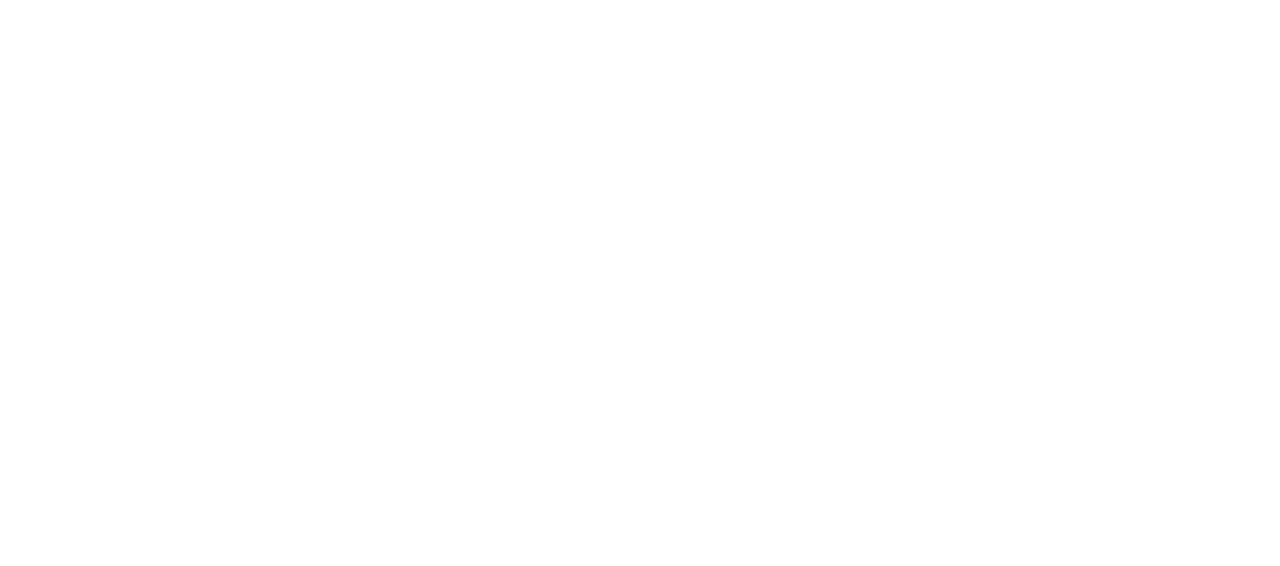
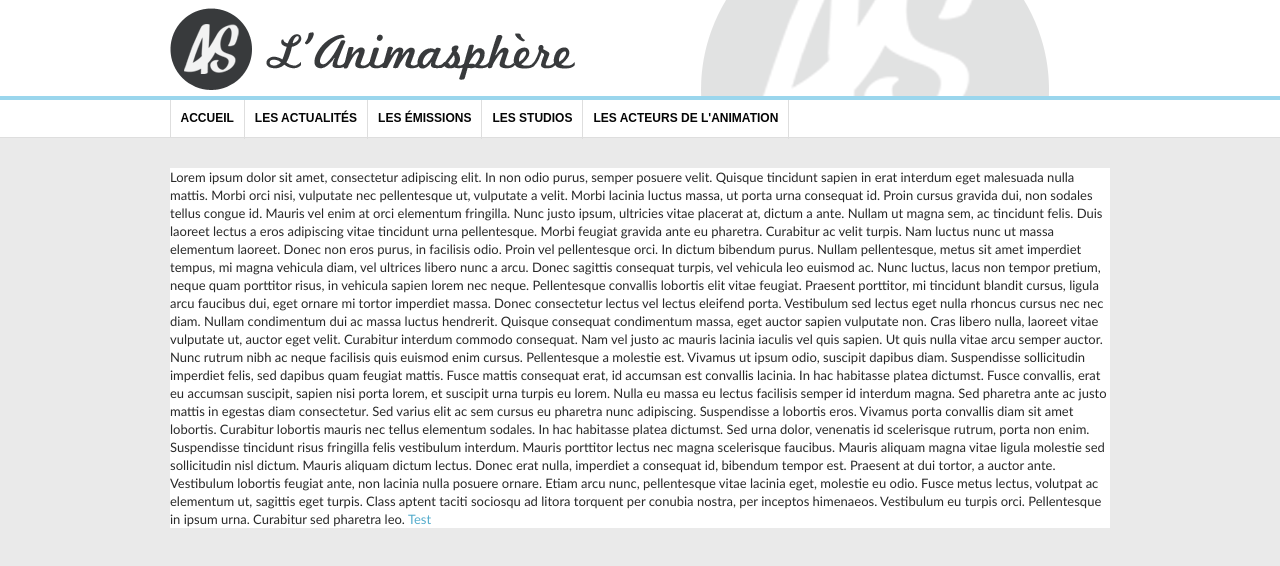
Before and after one commit to Torejy/anms-design, a plain HTML site: page index.html in a window 1280 px wide. Drawn offline with Linux system fonts and the light colour scheme.

Commit message:
Ajout du header et debut du menu

```diff
--- a/index.html
+++ b/index.html
@@ -11,7 +11,6 @@
 
         <meta charset="utf-8" />
         <link rel="stylesheet/less" type="text/css" href="less/style.less">
-        <link rel="stylesheet/less" type="text/css" href="less/bootstrap/bootstrap.less">
         <title>
         	Animasphère.fr ─ Site francophone dédié à l'animation : actualités, articles, émissions, interviews…
         </title>
@@ -19,6 +18,48 @@
         <script src="js/less.js" type="text/javascript"></script>
     </head>
     <body>
+    	<div class="header">
+    		<div class="logo">
+    			<div class="part1">
+    				<a href="anms-design/">
+	    				<img src="img/header/logo.png" alt="l'Animasphère">
+	    			</a>
+    			</div>
+    			<div class="part2">
+    				<img src="img/header/logo_pale.png">
+    			</div>
+    		</div>
+    		<div class="navbar">
+			  	<div class="navbar-inner">
+			    	<div class="container">
+			    		<div class="nav-collapse">
+				        	<ul class="nav">
+						 	 	<li>
+							    	<a href="#">Accueil</a>
+							  	</li>
+							  	<li><a href="#">Les actualités</a></li>
+							  	<li><a href="#">Les émissions</a></li>
+							  	<li><a href="#">Les studios</a></li>
+							  	<li><a href="#">Les acteurs de l'animation</a></li>
+							</ul>
+			        	</div>
+			    	</div>
+			  	</div>
+			</div>
+    	</div>
 
+    	<div class="container">
+
+	    	Lorem ipsum dolor sit amet, consectetur adipiscing elit. In non odio purus, semper posuere velit. Quisque tincidunt sapien in erat interdum eget malesuada nulla mattis. Morbi orci nisi, vulputate nec pellentesque ut, vulputate a velit. Morbi lacinia luctus massa, ut porta urna consequat id. Proin cursus gravida dui, non sodales tellus congue id. Mauris vel enim at orci elementum fringilla. Nunc justo ipsum, ultricies vitae placerat at, dictum a ante. Nullam ut magna sem, ac tincidunt felis. Duis laoreet lectus a eros adipiscing vitae tincidunt urna pellentesque. Morbi feugiat gravida ante eu pharetra. Curabitur ac velit turpis. Nam luctus nunc ut massa elementum laoreet. Donec non eros purus, in facilisis odio.
+
+			Proin vel pellentesque orci. In dictum bibendum purus. Nullam pellentesque, metus sit amet imperdiet tempus, mi magna vehicula diam, vel ultrices libero nunc a arcu. Donec sagittis consequat turpis, vel vehicula leo euismod ac. Nunc luctus, lacus non tempor pretium, neque quam porttitor risus, in vehicula sapien lorem nec neque. Pellentesque convallis lobortis elit vitae feugiat. Praesent porttitor, mi tincidunt blandit cursus, ligula arcu faucibus dui, eget ornare mi tortor imperdiet massa. Donec consectetur lectus vel lectus eleifend porta.
+
+			Vestibulum sed lectus eget nulla rhoncus cursus nec nec diam. Nullam condimentum dui ac massa luctus hendrerit. Quisque consequat condimentum massa, eget auctor sapien vulputate non. Cras libero nulla, laoreet vitae vulputate ut, auctor eget velit. Curabitur interdum commodo consequat. Nam vel justo ac mauris lacinia iaculis vel quis sapien. Ut quis nulla vitae arcu semper auctor. Nunc rutrum nibh ac neque facilisis quis euismod enim cursus. Pellentesque a molestie est. Vivamus ut ipsum odio, suscipit dapibus diam. Suspendisse sollicitudin imperdiet felis, sed dapibus quam feugiat mattis. Fusce mattis consequat erat, id accumsan est convallis lacinia. In hac habitasse platea dictumst. Fusce convallis, erat eu accumsan suscipit, sapien nisi porta lorem, et suscipit urna turpis eu lorem. Nulla eu massa eu lectus facilisis semper id interdum magna. Sed pharetra ante ac justo mattis in egestas diam consectetur.
+
+			Sed varius elit ac sem cursus eu pharetra nunc adipiscing. Suspendisse a lobortis eros. Vivamus porta convallis diam sit amet lobortis. Curabitur lobortis mauris nec tellus elementum sodales. In hac habitasse platea dictumst. Sed urna dolor, venenatis id scelerisque rutrum, porta non enim. Suspendisse tincidunt risus fringilla felis vestibulum interdum. Mauris porttitor lectus nec magna scelerisque faucibus.
+
+			Mauris aliquam magna vitae ligula molestie sed sollicitudin nisl dictum. Mauris aliquam dictum lectus. Donec erat nulla, imperdiet a consequat id, bibendum tempor est. Praesent at dui tortor, a auctor ante. Vestibulum lobortis feugiat ante, non lacinia nulla posuere ornare. Etiam arcu nunc, pellentesque vitae lacinia eget, molestie eu odio. Fusce metus lectus, volutpat ac elementum ut, sagittis eget turpis. Class aptent taciti sociosqu ad litora torquent per conubia nostra, per inceptos himenaeos. Vestibulum eu turpis orci. Pellentesque in ipsum urna. Curabitur sed pharetra leo.
+	    	<a href="#"> Test</a>
+    	</div>
     </body>
 </html>
--- a/less/bootstrap/layouts.less
+++ b/less/bootstrap/layouts.less
@@ -7,6 +7,7 @@
 // Container (centered, fixed-width layouts)
 .container {
   .container-fixed();
+  background-color: @white;
 }
 
 // Fluid layouts (left aligned, with sidebar, min- & max-width content)
--- a/less/bootstrap/navbar.less
+++ b/less/bootstrap/navbar.less
@@ -9,25 +9,25 @@
   // Fix for IE7's bad z-indexing so dropdowns don't appear below content that follows the navbar
   *position: relative;
   *z-index: 2;
-
+  height: 38px;
   overflow: visible;
-  margin-bottom: @baseLineHeight;
 }
 
 // Gradient is applied to it's own element because overflow visible is not honored by IE when filter is present
 .navbar-inner {
   min-height: @navbarHeight;
-  padding-left:  20px;
-  padding-right: 20px;
-  #gradient > .vertical(@navbarBackgroundHighlight, @navbarBackground);
-  .border-radius(4px);
-  .box-shadow(~"0 1px 3px rgba(0,0,0,.25), inset 0 -1px 0 rgba(0,0,0,.1)");
+  border-top: 4px solid #9ad6ed;
+  border-bottom: 1px solid @borderMenu;
 }
 
 // Set width to auto for default container
 // We then reset it for fixed navbars in the #gridSystem mixin
 .navbar .container {
-  width: auto;
+  margin-right: auto;
+  margin-left: auto;
+  max-width: 940px;
+  border-left: 1px solid @borderMenu;
+  height: 37px;
 }
 
 // Override the default collapsed state
@@ -192,6 +192,7 @@
   display: block;
   float: left;
   margin: 0 10px 0 0;
+  height: 37px;
 }
 .navbar .nav.pull-right {
   float: right; // redeclare due to specificity
@@ -203,14 +204,17 @@
 
 // Links
 .navbar .nav > li > a {
+  text-transform: uppercase;
+  font-family: Arial;
+  font-weight: bolder;
+  font-size: 12px;
   float: none;
   // Vertically center the text given @navbarHeight
   @elementHeight: 20px;
-  padding: ((@navbarHeight - @elementHeight) / 2 - 1) 10px ((@navbarHeight - @elementHeight) / 2 + 1);
+  padding: ((@navbarHeight - @elementHeight) / 2) 10px ((@navbarHeight - @elementHeight) / 2 + 1);
   line-height: 19px;
   color: @navbarLinkColor;
   text-decoration: none;
-  text-shadow: 0 -1px 0 rgba(0,0,0,.25);
 }
 // Buttons
 .navbar .btn {
--- a/less/bootstrap/navs.less
+++ b/less/bootstrap/navs.less
@@ -15,6 +15,8 @@
 // Make links block level
 .nav > li > a {
   display: block;
+  border-right: 1px solid @borderMenu;
+  height: 21px;
 }
 .nav > li > a:hover {
   text-decoration: none;
--- a/less/bootstrap/variables.less
+++ b/less/bootstrap/variables.less
@@ -6,6 +6,11 @@
 
 // GLOBAL VALUES
 // --------------------------------------------------
+
+// Mes variables
+@fond : 				#eaeaea;
+@texte : 				#292929;
+@borderMenu :			#dedede;
 
 
 // Grays
@@ -33,13 +38,13 @@
 
 // Scaffolding
 // -------------------------
-@bodyBackground:        @white;
-@textColor:             @grayDark;
+@bodyBackground:        @fond;
+@textColor:             @texte;
 
 
 // Links
 // -------------------------
-@linkColor:             #08c;
+@linkColor:             #54accc;
 @linkColorHover:        darken(@linkColor, 15%);
 
 
@@ -48,9 +53,10 @@
 @sansFontFamily:        "Helvetica Neue", Helvetica, Arial, sans-serif;
 @serifFontFamily:       Georgia, "Times New Roman", Times, serif;
 @monoFontFamily:        Menlo, Monaco, Consolas, "Courier New", monospace;
+@police: 				"Trebuchet MS", Times, serif;
 
 @baseFontSize:          13px;
-@baseFontFamily:        @sansFontFamily;
+@baseFontFamily:        @police;
 @baseLineHeight:        18px;
 @altFontFamily:         @serifFontFamily;
 
@@ -128,8 +134,8 @@
 
 // Sprite icons path
 // -------------------------
-@iconSpritePath:          "../img/glyphicons-halflings.png";
-@iconWhiteSpritePath:     "../img/glyphicons-halflings-white.png";
+@iconSpritePath:          "../../img/glyphicons-halflings.png";
+@iconWhiteSpritePath:     "../../img/glyphicons-halflings-white.png";
 
 
 // Input placeholder text color
@@ -144,21 +150,21 @@
 
 // Navbar
 // -------------------------
-@navbarHeight:                    40px;
-@navbarBackground:                @grayDarker;
-@navbarBackgroundHighlight:       @grayDark;
+@navbarHeight:                    37px;
+@navbarBackground:                @white;
+@navbarBackgroundHighlight:       @white;
 
 @navbarText:                      @grayLight;
-@navbarLinkColor:                 @grayLight;
-@navbarLinkColorHover:            @white;
+@navbarLinkColor:                 #050505;
+@navbarLinkColorHover:            #ffffff;
 @navbarLinkColorActive:           @navbarLinkColorHover;
 @navbarLinkBackgroundHover:       transparent;
 @navbarLinkBackgroundActive:      @navbarBackground;
 
-@navbarSearchBackground:          lighten(@navbarBackground, 25%);
+@navbarSearchBackground:          @white;
 @navbarSearchBackgroundFocus:     @white;
-@navbarSearchBorder:              darken(@navbarSearchBackground, 30%);
-@navbarSearchPlaceholderColor:    #ccc;
+@navbarSearchBorder:              @white;
+@navbarSearchPlaceholderColor:    @white;
 @navbarBrandColor:                @navbarLinkColor;
 
 
--- a/less/style.less
+++ b/less/style.less
@@ -0,0 +1,28 @@
+@import "bootstrap/bootstrap.less";
+
+.header{
+	background-color: @white;
+	height: 137px;
+	margin-bottom : 31px;
+
+	.logo{
+		margin-right: auto;
+		margin-left: auto;
+		max-width: 940px;
+
+		.part1{
+			float: left;
+			img{
+				padding-top: 8px;
+			}
+		}
+
+		.part2{
+			img{
+				float: rigth;
+				padding-left: 125px;
+			}
+		}
+
+	}
+}
```
Also changed, not shown: avancement.txt (added), img/header/logo.png (added), img/header/logo_pale.png (added).
